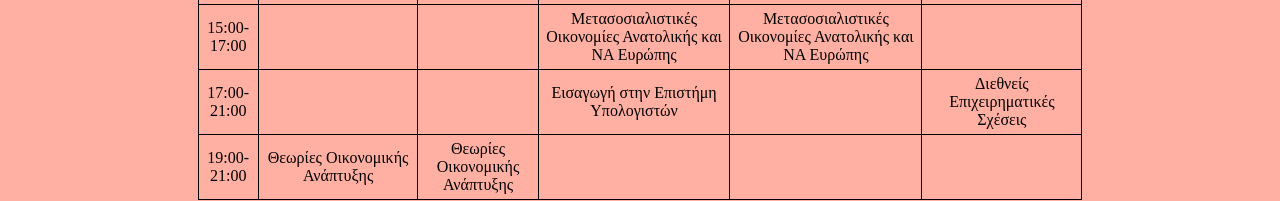
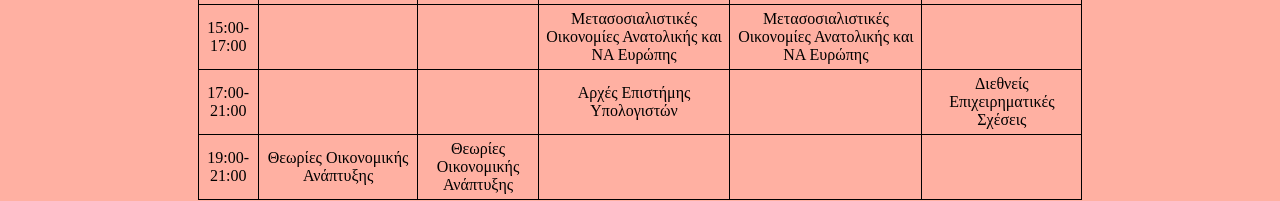
Before and after one commit to FotiniTolia/Fotini-Tola-bso19015, a plain HTML site: page index.html in a window 1280 px wide. Shown: the part 1487-1688 px from the top of the page. Drawn offline with Linux system fonts and the light colour scheme.

Commit message:
Update index.html

```diff
--- a/index.html
+++ b/index.html
@@ -142,7 +142,7 @@ a:visited {
   <td>17:00-21:00</td>
   <td></td>
   <td></td>
-  <td>Εισαγωγή στην Επιστήμη Υπολογιστών</td>
+  <td>Αρχές Επιστήμης Υπολογιστών</td>
   <td></td>
   <td>Διεθνείς Επιχειρηματικές Σχέσεις</td>
  </tr>
```
